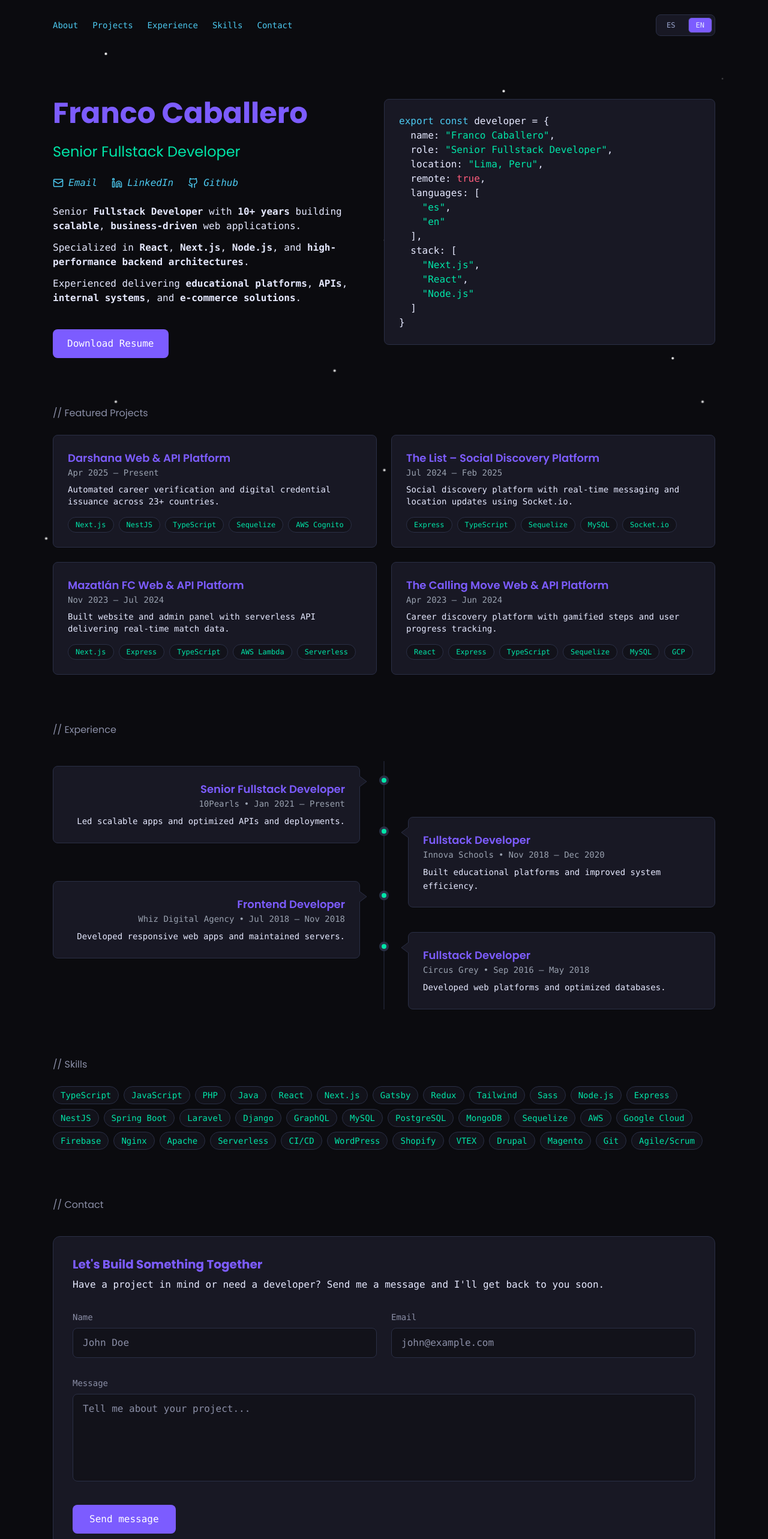
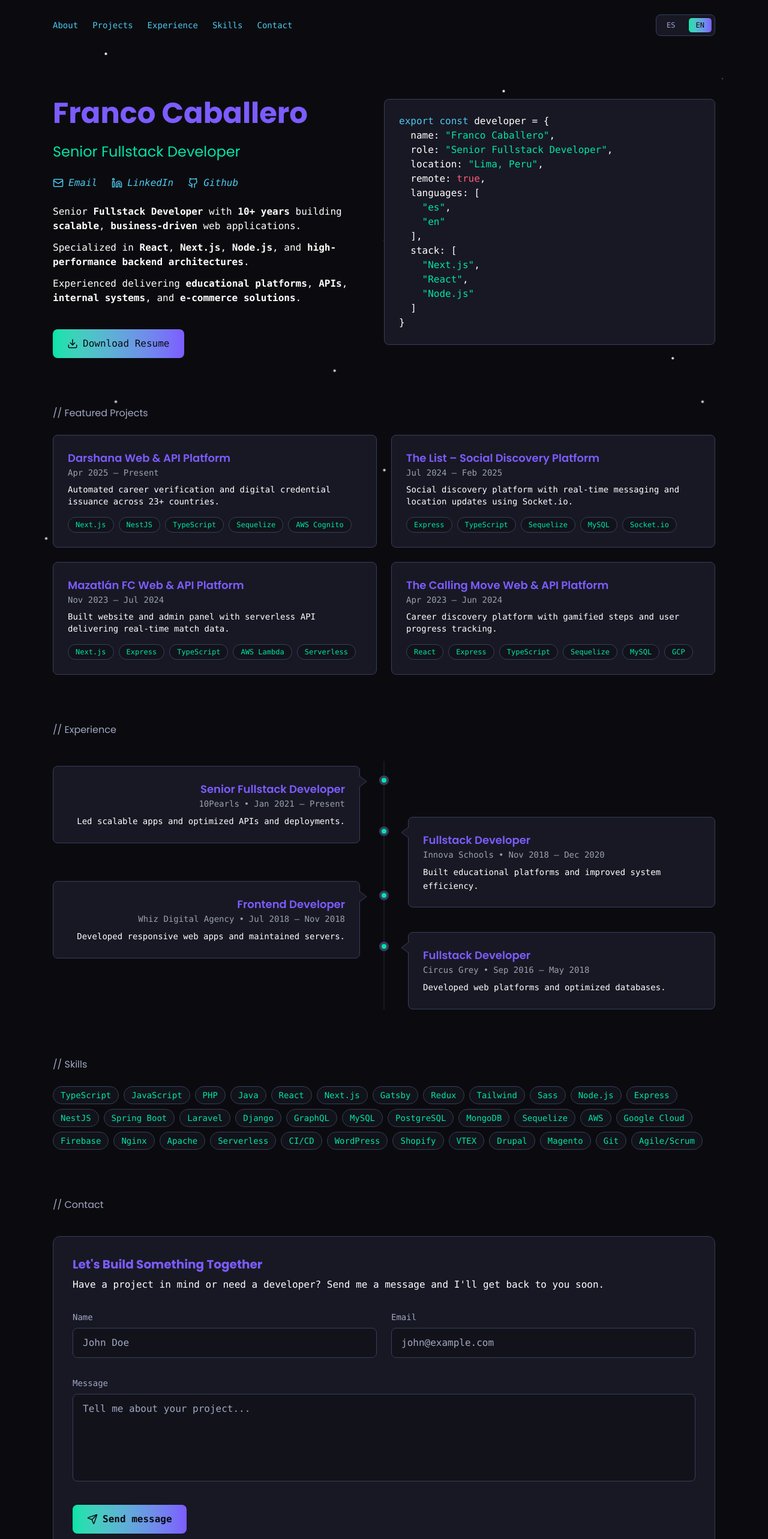
Before and after one commit to hansgianfranco/franco-caballero-dev, a Next.js app: page /en in a window 1280 px wide. Shown: the top 2566 px of the page at 60% size. Built offline with nearby package versions, Linux system fonts and the light colour scheme.

Commit message:
update styles & accesibility

```diff
--- a/app/[lang]/layout.tsx
+++ b/app/[lang]/layout.tsx
@@ -4,6 +4,22 @@ import { normalizeLang } from "@/helpers/normalizeLang";
 import { getResumeData } from "@/services/resume.service";
 import StructuredData from "@/components/seo/StructuredData";
 import { SITE } from "@/constants/site";
+import { Poppins, Roboto } from "next/font/google";
+import '../globals.css';
+
+const poppins = Poppins({
+  subsets: ["latin"],
+  weight: ["300", "400", "600", "700"],
+  variable: "--font-poppins",
+  display: "swap",
+});
+
+const roboto = Roboto({
+  subsets: ["latin"],
+  weight: ["300", "400", "500", "700"],
+  variable: "--font-roboto",
+  display: "swap",
+});
 
 type Params = Promise<{ lang: string }>;
 
@@ -16,13 +32,11 @@ export async function generateMetadata({
   const meta = {
     es: {
       title: "Franco Caballero | Desarrollador Fullstack Senior",
-      description:
-        "Desarrollador fullstack especializado en Next.js, Laravel y WordPress.",
+      description: "Desarrollador fullstack especializado en Next.js, Laravel y WordPress.",
     },
     en: {
       title: "Franco Caballero | Senior Fullstack Developer",
-      description:
-        "Senior Fullstack Developer specialized in Next.js, Laravel and cloud solutions.",
+      description: "Senior Fullstack Developer specialized in Next.js, Laravel and cloud solutions.",
     },
   }
   const locale = normalizeLang(lang);
@@ -31,7 +45,6 @@ export async function generateMetadata({
   return {
     title: data.title,
     description: data.description,
-
     alternates: {
       canonical: `${base_url}/${locale}`,
       languages: {
@@ -54,9 +67,13 @@ export default async function LangLayout({
   const locale = normalizeLang(lang);
 
   return (
-    <LanguageProvider lang={locale}>
-      {children}
-      <StructuredData resume={resume} />
-    </LanguageProvider>
+    <html lang={locale} className={`${poppins.variable} ${roboto.variable}`}>
+      <body className="antialiased">
+        <LanguageProvider lang={locale}>
+          {children}
+          <StructuredData resume={resume} />
+        </LanguageProvider>
+      </body>
+    </html>
   );
 }
--- a/app/[lang]/page.tsx
+++ b/app/[lang]/page.tsx
@@ -21,8 +21,8 @@ export default async function Home({
   return (
     <>
       <Navbar nav={resume.nav} />
-      <main id="main" className="min-h-screen relative text-foreground font-mono max-w-6xl mx-auto px-6 py-20 space-y-20" role="main">
-        <Hero personal={resume.personal} />
+      <main id="main" className="min-h-screen relative text-foreground font-mono max-w-6xl mx-auto px-6 py-20 space-y-20">
+        <Hero personal={resume.personal} title={resume.sections.about}/>
         <Projects projects={resume.projects} title={resume.sections.projects} />
         <Experience experience={resume.experience} title={resume.sections.experience} />
         <Skills skills={resume.skills} title={resume.sections.skills} />
--- a/app/globals.css
+++ b/app/globals.css
@@ -1,23 +1,27 @@
 @import "tailwindcss";
 
 @theme {
-  /* base */
   --color-background: #0b0b0f;
   --color-surface: #12121a;
   --color-card: #181824;
 
-  /* text */
-  --color-foreground: #e6e9ff;
-  --color-muted: #8b8fa7;
+  --color-foreground: #ffffff;
+  --color-muted: #a0a8c3;
 
-  /* brand */
   --color-primary: #7c5cff;
   --color-secondary: #00e5a8;
   --color-accent: #4cc9f0;
   --color-danger: #ff5c7c;
 
-  /* ui */
-  --color-outline: #2a2f45;
+  --color-primary-dark: #5f3dc3;
+  --color-secondary-dark: #00a87c;
+  --color-accent-dark: #3a96b8;
+
+  --color-primary-light: #b29eff;
+  --color-secondary-light: #6affd2;
+  --color-accent-light: #a1e0ff;
+
+  --color-outline: #353f5e;
 }
 
 body {
--- a/app/layout.tsx
+++ /dev/null
@@ -1,45 +0,0 @@
-import type { Metadata } from "next";
-import { Poppins, Roboto } from "next/font/google";
-import { SpeedInsights } from "@vercel/speed-insights/next";
-import { GoogleAnalytics } from "@next/third-parties/google";
-import { SITE } from "@/constants/site";
-import "./globals.css";
-
-const poppins = Poppins({
-  subsets: ["latin"],
-  weight: ["300", "400", "600", "700"],
-  variable: "--font-poppins",
-  display: "swap",
-});
-
-const roboto = Roboto({
-  subsets: ["latin"],
-  weight: ["300", "400", "500", "700"],
-  variable: "--font-roboto",
-  display: "swap",
-});
-
-export const metadata: Metadata = {
-  metadataBase: new URL(SITE.url),
-};
-
-export default function RootLayout({
-  children,
-}: {
-  children: React.ReactNode;
-}) {
-  return (
-    <html>
-      <body className={`${poppins.variable} ${roboto.variable} antialiased`}>
-        {children}
-
-        {process.env.NODE_ENV === "production" && (
-          <>
-            <SpeedInsights />
-            <GoogleAnalytics gaId={process.env.NEXT_PUBLIC_GA_ID!} />
-          </>
-        )}
-      </body>
-    </html>
-  );
-}
--- a/components/forms/ContactForm.tsx
+++ b/components/forms/ContactForm.tsx
@@ -3,6 +3,7 @@
 import { useState } from "react";
 import { AnimatePresence, motion } from "framer-motion";
 import type { Meta } from "@/types/ui";
+import { Send } from "lucide-react";
 
 export default function ContactForm({ contact }: { contact: Meta["contact"] }) {
 
@@ -158,13 +159,18 @@ export default function ContactForm({ contact }: { contact: Meta["contact"] }) {
       <motion.button
         type="submit"
         disabled={status === "loading"}
-        whileHover={{ scale: 1.04 }}
-        whileTap={{ scale: 0.96 }}
-        className="w-full sm:w-auto px-7 py-3 rounded-lg font-medium bg-primary text-white flex items-center justify-center gap-2 transition hover:shadow-[0_0_20px_rgba(158,104,255,0.5)] disabled:opacity-60 disabled:cursor-not-allowed"
-      >
-        {status === "loading"
-          ? contact.actions.sending
-          : contact.actions.send}
+        className={`relative px-6 py-3 rounded-lg font-semibold flex items-center gap-2
+          ${status === "loading"
+            ? "bg-gray-400 text-gray-200 cursor-not-allowed"
+            : `bg-linear-to-r from-secondary to-primary text-background
+              hover:from-primary hover:to-secondary
+              transition ease-in`
+          }
+          focus:outline-none focus-visible:ring-2 focus-visible:ring-primary focus-visible:ring-offset-2
+        `}
+        >
+        <Send size={18} />
+        {status === "loading" ? contact.actions.sending : contact.actions.send}
       </motion.button>
 
       <AnimatePresence mode="wait">
--- a/components/layout/LanguageSwitcher.tsx
+++ b/components/layout/LanguageSwitcher.tsx
@@ -22,8 +22,9 @@ export default function LanguageSwitcher() {
       <button
         onClick={() => changeLang("es")}
         aria-pressed={currentLang === "es"}
+        aria-label="Cambiar idioma a español"
         className={`${buttonBase} ${currentLang === "es"
-          ? "bg-primary text-foreground border-outline"
+          ? "bg-linear-to-r from-secondary to-primary text-background hover:from-primary hover:to-secondary transition-colors ease-in"
           : "text-[#9aa5ce] border-transparent hover:text-foreground"
           }`}
       >
@@ -33,8 +34,9 @@ export default function LanguageSwitcher() {
       <button
         onClick={() => changeLang("en")}
         aria-pressed={currentLang === "en"}
+        aria-label="Change language to English"
         className={`${buttonBase} ${currentLang === "en"
-          ? "bg-primary text-foreground border-outline"
+          ? "bg-linear-to-r from-secondary to-primary text-background hover:from-primary hover:to-secondary transition-colors ease-in"
           : "text-[#9aa5ce] border-transparent hover:text-foreground"
           }`}
       >
--- a/components/layout/Navbar.tsx
+++ b/components/layout/Navbar.tsx
@@ -75,7 +75,7 @@ export default function Navbar({ nav }: { nav: Nav }) {
 
       {open && (
         <div className="md:hidden border-t border-[#2a2a3a] bg-surface">
-          <nav aria-label="Mobile navigation">
+          <nav id="mobile-menu" aria-label="Mobile navigation">
             <ul className="flex flex-col gap-4 px-6 py-4 text-sm">
               <li>
                 <a href="#about" className="text-accent" onClick={() => setOpen(false)}>
--- a/components/sections/Experience.tsx
+++ b/components/sections/Experience.tsx
@@ -15,7 +15,7 @@ export default function Experience({ experience, title }: { experience: Experien
       </h2>
 
       <div className="relative">
-        <div className="absolute left-0 md:left-1/2 top-0 h-full w-px bg-outline md:-translate-x-1/2"></div>
+        <div className="absolute left-0 md:left-1/2 top-0 h-full w-[2px] bg-card md:-translate-x-1/2"></div>
 
         <div className="space-y-12">
 
--- a/components/sections/Hero.tsx
+++ b/components/sections/Hero.tsx
@@ -3,9 +3,9 @@
 import type { Personal } from "@/types/personal";
 import type { SocialAccount } from "@/types/shared";
 import { motion } from "framer-motion";
-import { Github, Linkedin, Mail } from "lucide-react";
+import { Download, Github, Linkedin, Mail } from "lucide-react";
 
-export default function Hero({ personal }: { personal: Personal }) {
+export default function Hero({ personal, title }: { personal: Personal, title: string }) {
 
   const email = personal?.contact?.email
     ? atob(personal.contact.email)
@@ -22,7 +22,7 @@ export default function Hero({ personal }: { personal: Personal }) {
 
   return (
     <section id="about" className="flex flex-col md:flex-row items-start gap-10" aria-labelledby="about-title">
-      <h2 id="about-title" className="sr-only">About</h2>
+      <h2 id="about-title" className="sr-only">{title}</h2>
       <motion.div
         className="flex-1 space-y-6"
         initial={{ opacity: 0, y: 30 }}
@@ -77,15 +77,25 @@ export default function Hero({ personal }: { personal: Personal }) {
         </div>
         <div className="flex gap-4 pt-4">
           {personal?.resume?.file && (
-            <a
+           <a
               href={personal.resume.file}
               download
-              className="relative px-6 py-3 rounded-lg bg-primary text-white font-medium
-                            hover:scale-[1.03] transition
-                            shadow-[0_0_0px_rgba(0,0,0,0)]
-                            hover:shadow-[0_0_20px_rgba(158,104,255,0.6)]"
+              aria-label={`${personal.resume.title} (descarga PDF)`}
+              className="
+                relative px-6 py-3 rounded-lg
+                bg-linear-to-r from-secondary to-primary text-background
+              hover:from-primary hover:to-secondary
+                transition ease-in
+                focus:outline-none
+                focus-visible:ring-2
+                focus-visible:ring-primary
+                focus-visible:ring-offset-2
+                flex items-center gap-2
+              "
             >
-              {personal.resume?.title}
+              <Download size={18} />
+              {personal.resume.title}
+              <span className="sr-only">(descarga archivo)</span>
             </a>
           )}
         </div>
--- a/data/sections.data.ts
+++ b/data/sections.data.ts
@@ -2,12 +2,14 @@ import type { Sections } from "@/types/ui";
 
 export const sectionsData: Record<string, Sections> = {
   en: {
+    about: "About",
     projects: "Featured Projects",
     experience: "Experience",
     skills: "Skills",
     contact: "Contact"
   },
   es: {
+    about: "Sobre mí",
     projects: "Proyectos Destacados",
     experience: "Experiencia",
     skills: "Habilidades",
--- a/types/ui.ts
+++ b/types/ui.ts
@@ -1,4 +1,5 @@
 export interface Sections {
+  about: string;
   experience: string;
   projects: string;
   skills: string;
```
